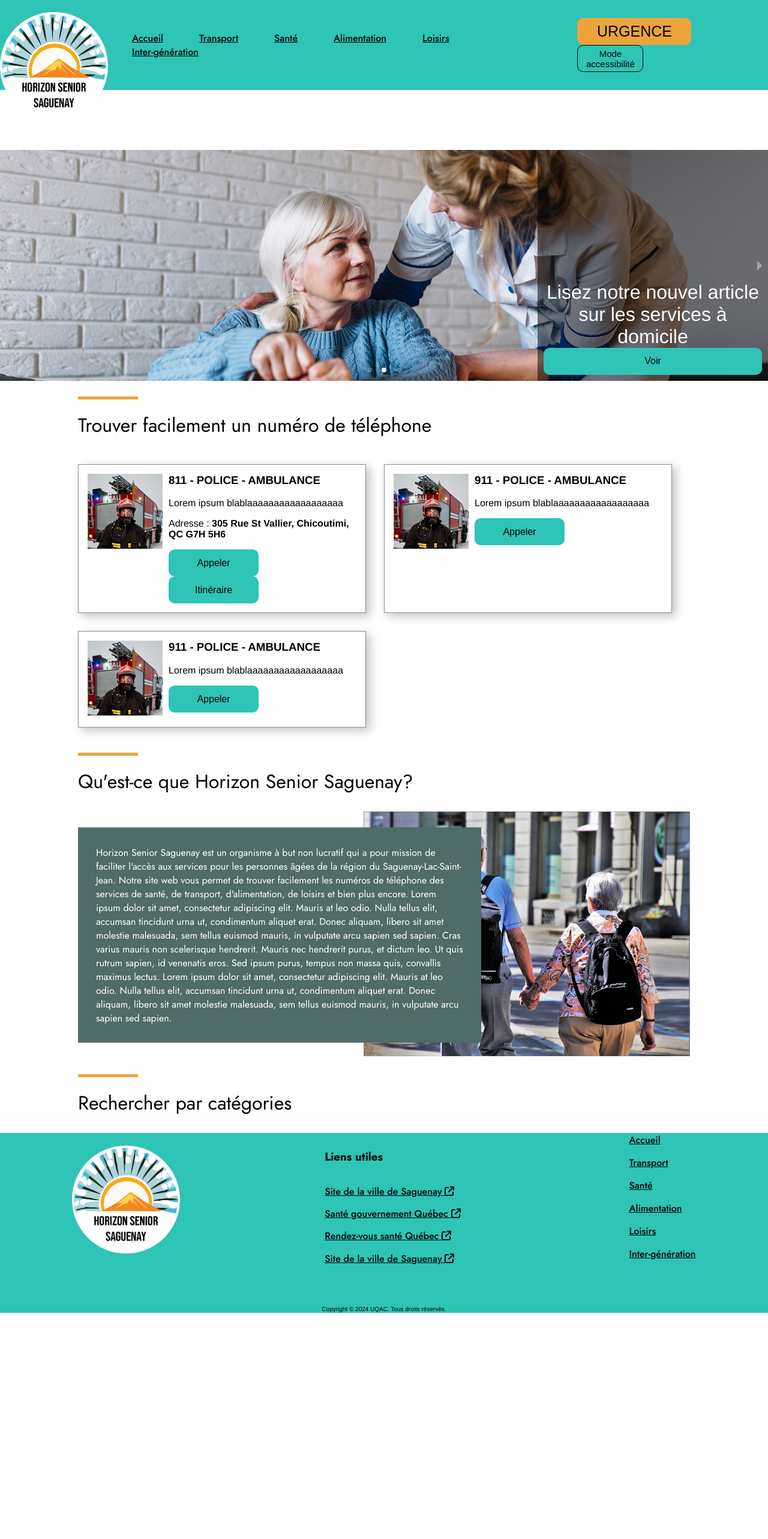
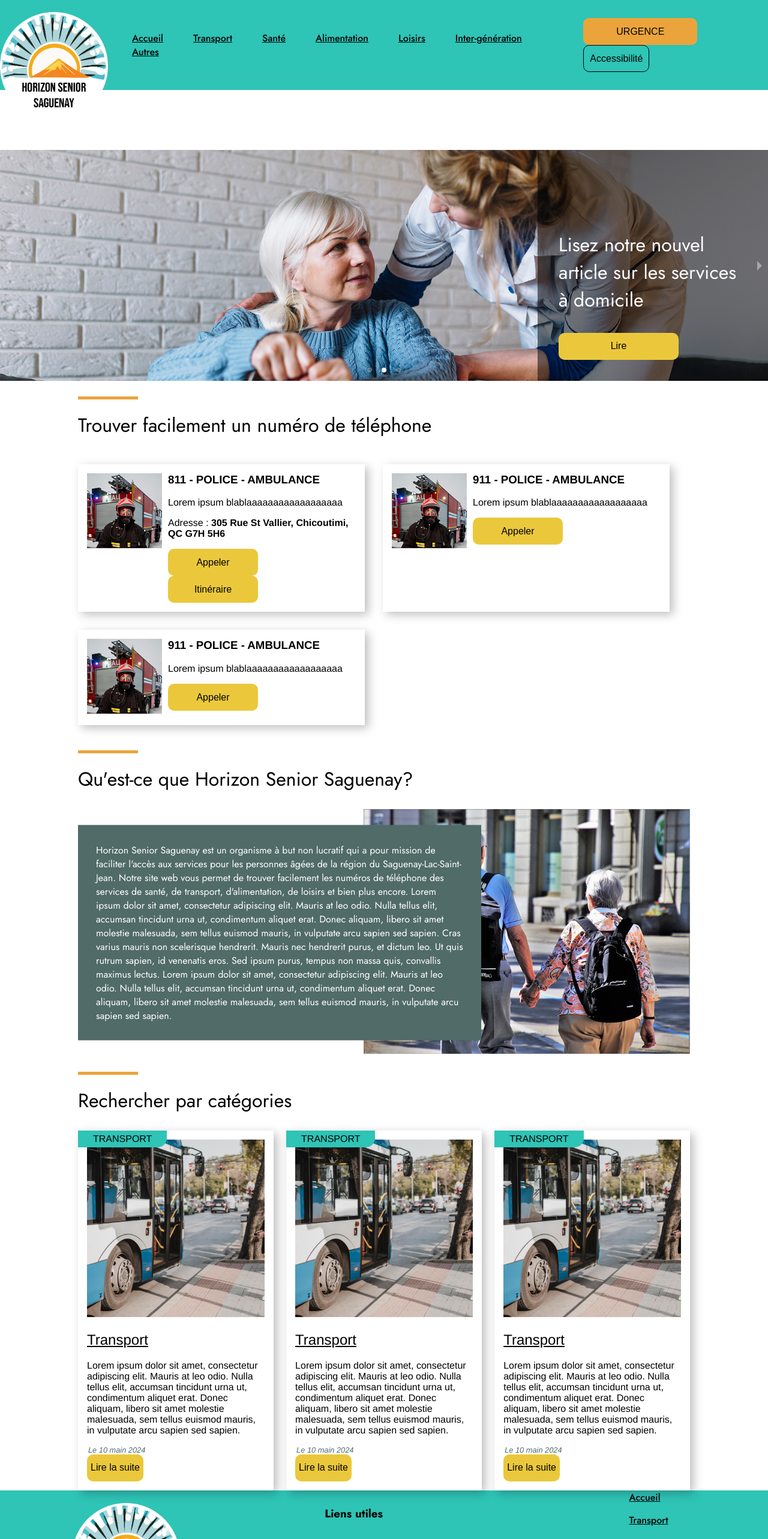
Before and after one commit to varomeas/horizon-front, a React (Create React App) app: page / in a window 1280 px wide. Shown: the top 2566 px of the page at 60% size. Before the commit the page ends 2189 px from the top, so only its background shows below. Built offline with nearby package versions, Linux system fonts and the light colour scheme.

Commit message:
ajout des cards de catégories

```diff
--- a/src/App.js
+++ b/src/App.js
@@ -5,6 +5,7 @@ import {useEffect} from "react";
 import { Carousel } from 'react-responsive-carousel';
 import "react-responsive-carousel/lib/styles/carousel.min.css";
 import CardNumber from "./components/cards-number/CardNumber";
+import CardCategory from "./components/cards-category/card-category";
 
 
 function App() {
@@ -22,11 +23,11 @@ function App() {
               </div>
               <div>
                   <img src={"images/carousel1.jpg"} />
-                  <p className="legend">Lisez notre nouvel article sur les services à domicile <button className={"btn"}>Voir</button> </p>
+                  <div className="legend"><p>Lisez notre nouvel article sur les services à domicile </p><button className={"btn"}>Lire</button> </div>
               </div>
               <div>
                   <img src={"images/carousel1.jpg"} />
-                  <p className="legend">Legend 3</p>
+                  <div className="legend">Legend 3</div>
               </div>
           </Carousel>
 
@@ -51,8 +52,13 @@ function App() {
                 </div>
 
             </section>
-            <section>
+            <section className={"catégories"}>
                 <h2>Rechercher par catégories</h2>
+                <div>
+                    <CardCategory></CardCategory>
+                    <CardCategory></CardCategory>
+                    <CardCategory></CardCategory>
+                </div>
             </section>
 
         </main>
--- a/src/App.scss
+++ b/src/App.scss
@@ -11,8 +11,8 @@
         display: flex;
         flex-direction: column;
         justify-content: flex-end;
-        font-size: 32px;
-        bottom: -32px;
+        font-size: $moyen;
+        bottom: 0;
         width: 30%;
         height: 100%;
         border-radius: 0;
@@ -20,6 +20,14 @@
         margin-left: 0%;
         opacity: 1;
         background-color: rgba(0,0,0,0.5);
+        padding: 35px;
+        text-align: left;
+        p{
+          font-family: $primary-font;
+        }
+        .btn{
+         width: 200px;
+        }
       }
     }
   }
@@ -62,6 +70,15 @@
         margin-left: 46.7%;
       }
     }
-
+    .catégories{
+      > div {
+        display: flex;
+        justify-content: space-between;
+        flex-wrap: wrap;
+      }
+      .cardcategory{
+        margin-bottom: 20px;
+      }
+    }
   }
 }
--- a/src/assets/style.scss
+++ b/src/assets/style.scss
@@ -1,7 +1,7 @@
 body{
   margin: 0;
   padding: 0;
-  font-family: 'Helvetica Neue'
+  font-family: 'Helvetica Neue', sans-serif;
 }
 
 main{
@@ -50,14 +50,15 @@ h2{
 
 .btn{
   height: 45px;
-  background-color: $bleu;
+  background-color: $jaune;
   color: black;
   border-radius: 10px;
   border: none;
   font-size: $petit;
 
   &:hover{
-    background-color: $jaune;
+    background-color: $bleu;
+    cursor: pointer;
   }
 
   &:active{
--- /dev/null
+++ b/src/components/cards-category/card-category.js
@@ -0,0 +1,18 @@
+import styles from "./cardcategory.module.scss";
+
+function CardCategory(){
+    return (
+        <div className={styles.cardcategory}>
+            <div className={styles.ribbon}>
+                <span>Transport</span>
+            </div>
+            <img src={"images/cat1.png"} alt="Image de la catégorie"/>
+            <h4>Transport</h4>
+            <p>Lorem ipsum dolor sit amet, consectetur adipiscing elit. Mauris at leo odio. Nulla tellus elit, accumsan tincidunt urna ut, condimentum aliquet erat. Donec aliquam, libero sit amet molestie malesuada, sem tellus euismod mauris, in vulputate arcu sapien sed sapien.</p>
+            <legend className={styles.date}>Le 10 main 2024</legend>
+            <button className={"btn"}>Lire la suite</button>
+        </div>
+    );
+}
+
+export default CardCategory
--- /dev/null
+++ b/src/components/cards-category/cardcategory.module.scss
@@ -0,0 +1,34 @@
+@import "../../assets/style.scss";
+
+.cardcategory{
+  position: relative;
+  width: 29%;
+  box-shadow: 6px 5px 15px 0px rgba(0,0,0,0.25);
+  padding: 15px;
+  h4{
+    text-decoration: underline;
+    font-size: 1.5em;
+    font-weight: normal;
+    margin: 20px 0;
+  }
+  img{
+    width: 100%;
+  }
+  .ribbon{
+    position: absolute;
+    top: 0;
+    left: 0;
+    background-color: $bleu;
+    color: black;
+    font-size: 1em;
+    font-weight: 500;
+    text-transform: uppercase;
+    padding: 5px 25px 5px 25px;
+    border-radius: 0 0 15px 0;
+  }
+  .date{
+    font-size: 0.8em;
+    color: $gris;
+    font-style: italic;
+  }
+}
--- a/src/components/cards-number/cardnumber.module.scss
+++ b/src/components/cards-number/cardnumber.module.scss
@@ -1,5 +1,6 @@
+
 .card{
-  border: 1px solid rgba(0,0,0,0.45);
+  //border: 1px solid rgba(0,0,0,0.45);
   box-shadow: 6px 5px 15px 0px rgba(0,0,0,0.25);
   display: flex;
   padding: 15px;
--- a/src/components/header/header.js
+++ b/src/components/header/header.js
@@ -15,10 +15,11 @@ function Menu(){
                 <li><Link to="/link4">Alimentation</Link></li>
                 <li><Link to="/link5">Loisirs</Link></li>
                 <li><Link to="/link6">Inter-génération</Link></li>
+                <li><Link to="/link7">Autres</Link></li>
             </ul>
             <div className={styles.buttons}>
                 <button className={"btn"}>Urgence</button>
-                <button className={"btn"}>Mode accessibilité</button>
+                <button className={"btn"}>Accessibilité</button>
             </div>
         </header>
     )
--- a/src/components/header/header.module.scss
+++ b/src/components/header/header.module.scss
@@ -12,22 +12,21 @@ header{
     margin: auto 0 auto 0;
     li{
       display: inline-block;
-      margin-right: 60px;
+      margin-right: 50px;
     }
   }
   .buttons{
     margin: auto 0 auto 0;
     button:first-child{
       width: 190px;
-      font-size: 25px;
+      font-size: $petit;
       margin-right: 25px;
       background-color: $orange;
       text-transform: uppercase;
     }
     button:last-child{
-      min-width: 0;
       width: 110px;
-      font-size: 15px;
+      font-size: $petit;
       background: none;
       border: solid 1px black;
     }
```
Also changed, not shown: public/images/cat1.png (added).
